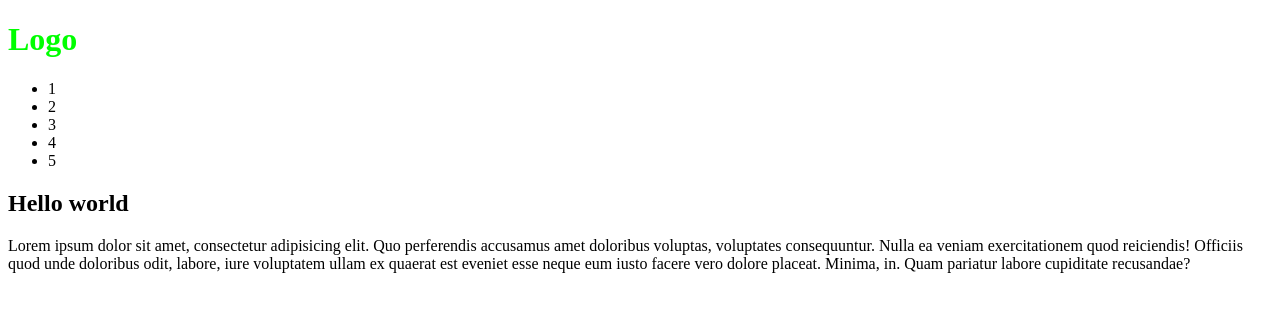
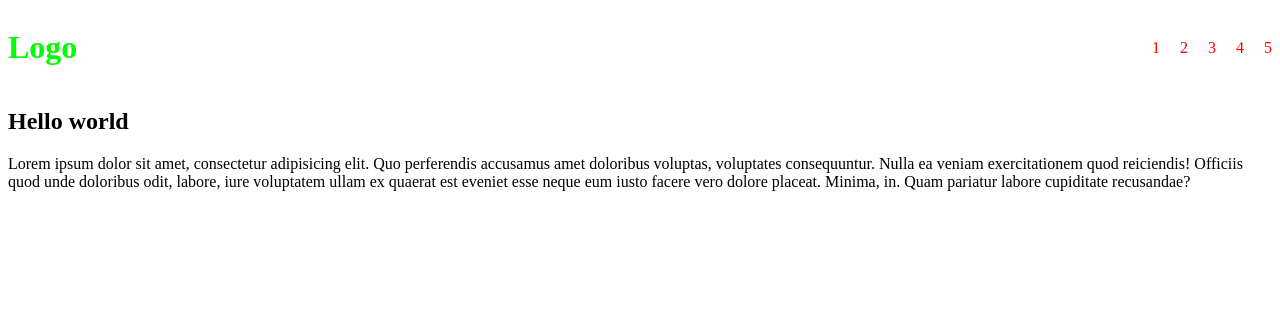
Before and after one commit to ShahriyorZaripov/iskandar, a plain HTML site: page index.html in a window 1280 px wide. Drawn offline with Linux system fonts and the light colour scheme.

Commit message:
Men header qismini tugatdim

```diff
--- a/js/app.js
+++ b/js/app.js
@@ -1 +1 @@
-alert("Salom hammaga")
+// alert("Salom hammaga")
--- a/style/tyle.scss
+++ b/style/tyle.scss
@@ -1,3 +1,21 @@
 h1{
     color: lime;
 }
+header{
+    display: flex;
+    align-items: center;
+    justify-content: space-between;
+    nav{
+        ul{
+            display: flex;
+            align-items: center;
+            justify-content: space-between;
+            gap: 20px;
+            li{
+                color: red;
+                text-decoration: none;
+                list-style: none;
+            }
+        }
+    }
+}
```
Also changed, not shown: style/tyle.css, 1 other file.
